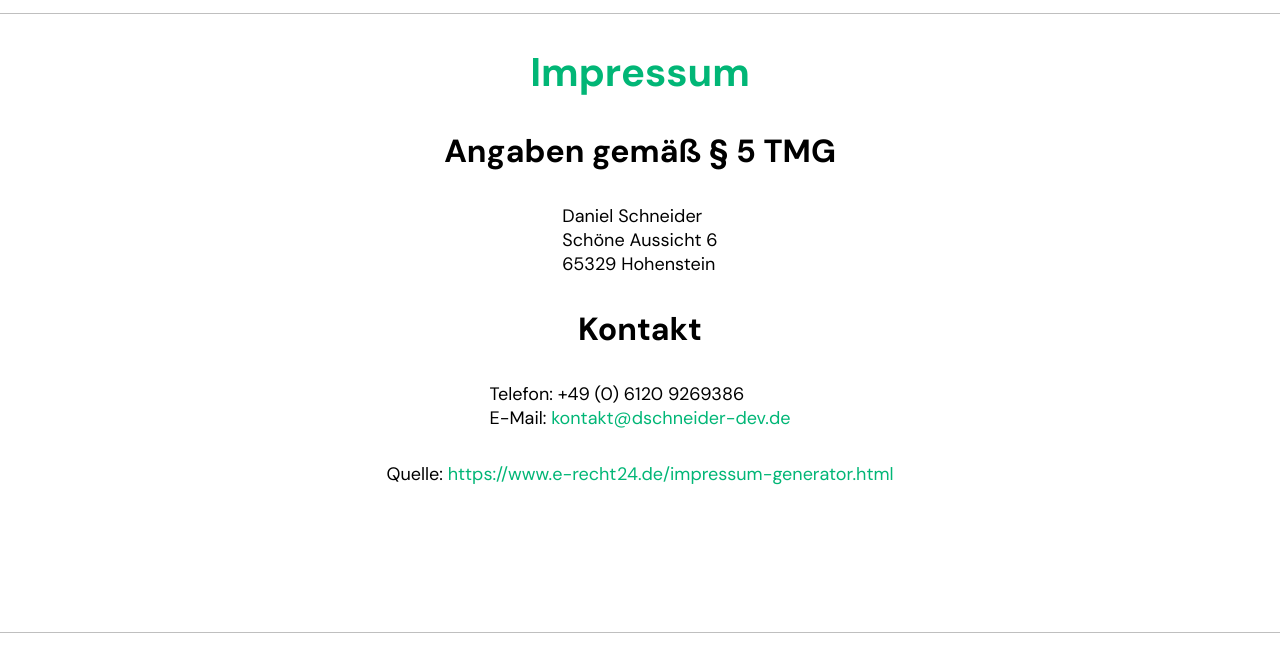
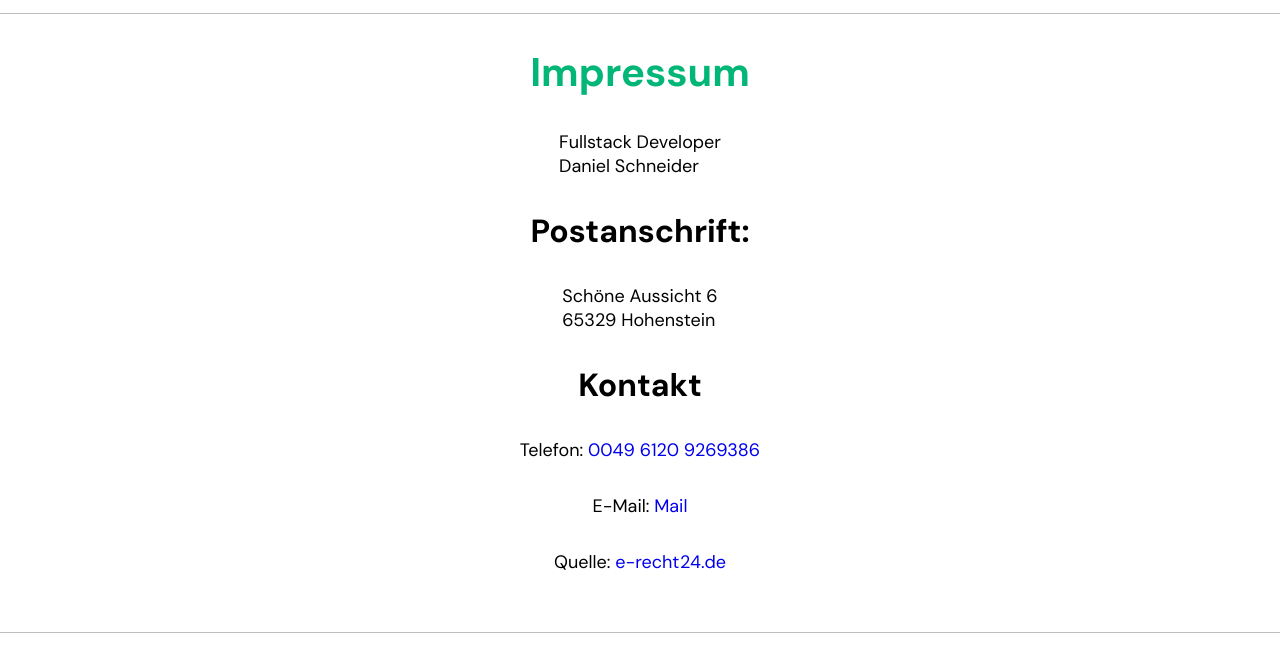
Before and after one commit to DanielSchn/coderr-frontend, a plain HTML site: page imprint.html in a window 1280 px wide. Shown: the part 69-731 px from the top of the page. Drawn offline with Linux system fonts and the light colour scheme.

Commit message:
version 2025

```diff
--- a/imprint.html
+++ b/imprint.html
@@ -40,19 +40,19 @@
         <section class="d_flex_cc_gl f_d_c">
             <h1 class="font_prime_color">Impressum</h1>
 
-            <h2>Angaben gemäß § 5 TMG</h2>
-            <p>
-                Daniel Schneider<br>
-                Schöne Aussicht 6<br>
-                65329 Hohenstein
+
+
+            <p>Fullstack Developer<br />
+                Daniel Schneider<br />
             </p>
+            <h2>Postanschrift:</h2>
+            <p> Sch&ouml;ne Aussicht 6<br />
+                65329 Hohenstein</p>
+            <h2>Kontakt</h2>
+            <p>Telefon: <a href="tel:+4961209269386">0049 6120 9269386</a></p>
+            <p>E-Mail: <a href="mailto:hello@dev-ds.de">Mail</a></p>
 
-            <h2>Kontakt</h2>
-            <p>
-                Telefon: +49 (0) 6120 9269386<br>
-                E-Mail: <a class="link" href="mailto:kontakt@dschneider-dev.de">kontakt@dschneider-dev.de</a>
-            </p>
-            <p>Quelle: <a class="link" href="https://www.e-recht24.de/impressum-generator.html" target="_blank">https://www.e-recht24.de/impressum-generator.html</a></p>
+            <p>Quelle: <a href="https://www.e-recht24.de">e-recht24.de</a></p>
         </section>
     </main>
     <footer class="main_footer pad_l">
```
